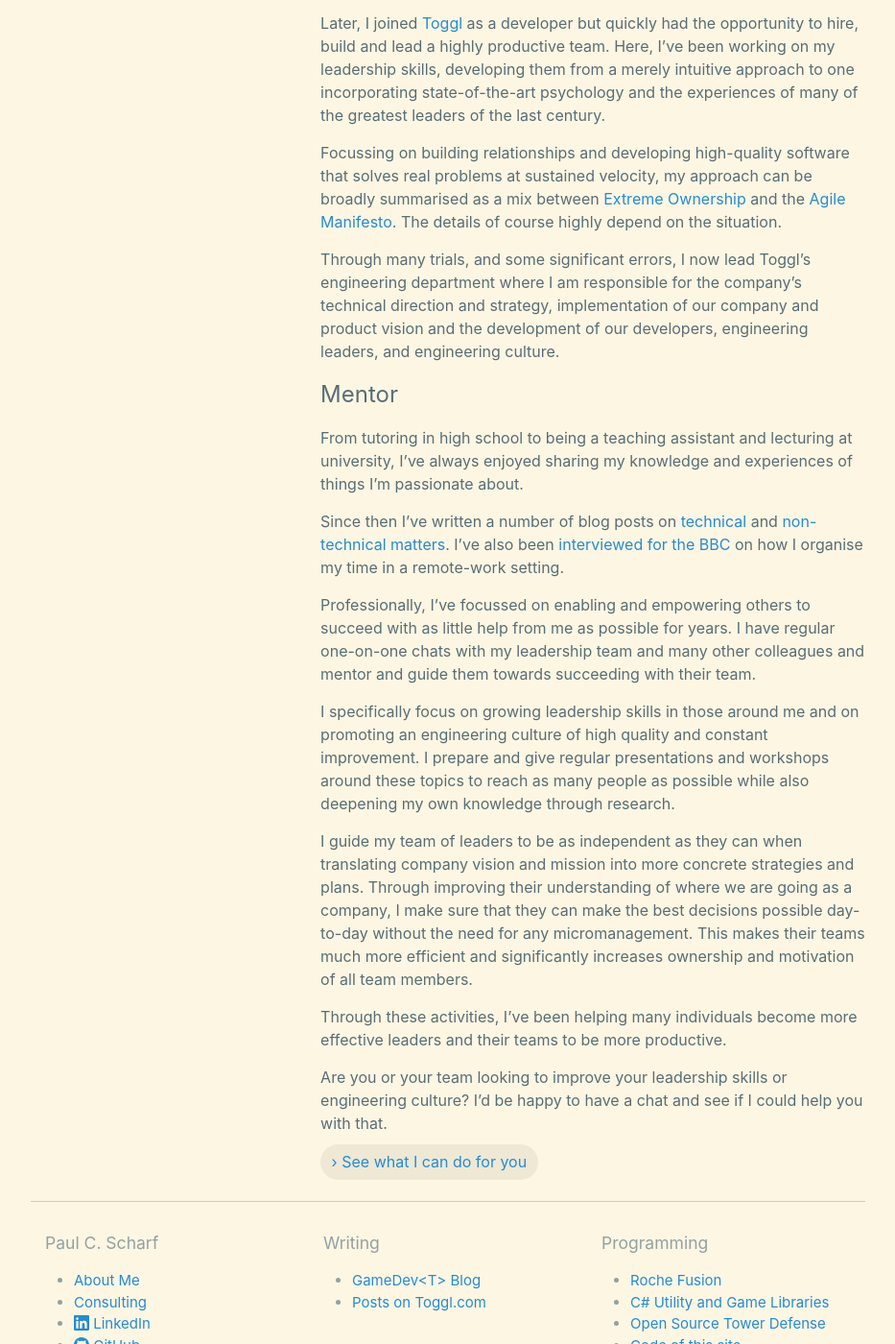
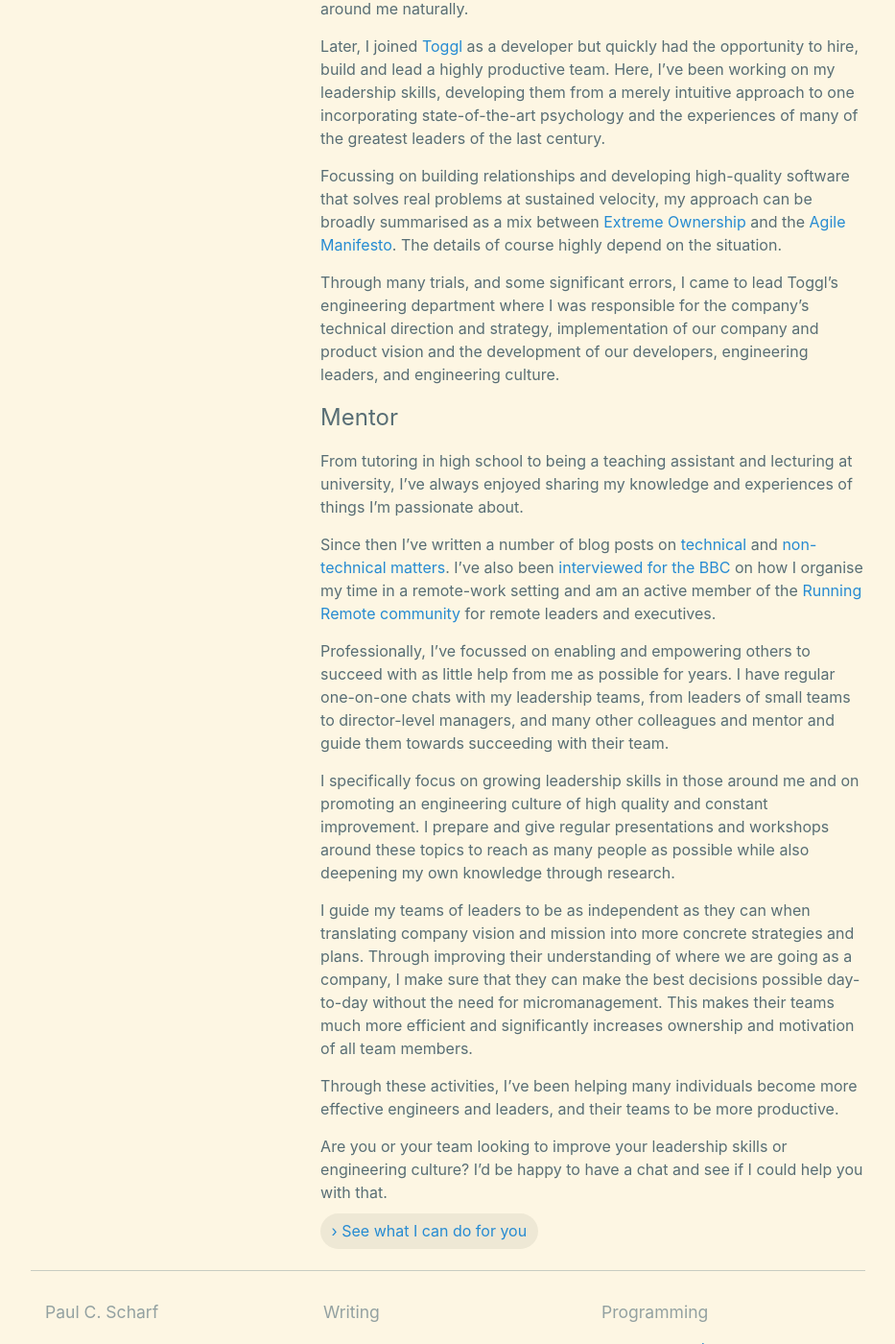
Before and after one commit to amulware/amulware.github.io, a Jekyll site: the page built from about.md, in a window 1280 px wide and 1400 px high, scrolled down 1315 px. Shown: the whole window at 96% size, without its empty margins (173-1106 px from the left). Built offline with Jekyll 4.4.1, drawn with Linux system fonts in a browser that asks for light colours; our own code applies the rules of GitHub Pages for plain Markdown files; some of the changed text lies outside the part shown.

Commit message:
Update about.md

```diff
--- a/about.md
+++ b/about.md
@@ -4,9 +4,9 @@ layout: page
 
 # About Me
 
-Hi, I'm Paul. Dad, programmer at heart, engineering leader by calling, and dungeon master during the night.
+Hi, I'm Paul. Dad out of love for people, programmer at heart, engineering leader by calling, and [dungeon master](https://en.wikipedia.org/wiki/Dungeon_Master "Dungeon what?") at night for my fondness of telling stories.
 
-I've lived in three different countries, hold degrees in computer science and mathematics and am passionate about the application of software engineering principles, leadership, remote work, mentoring and storytelling.
+I've lived in three different countries, hold degrees in computer science and mathematics and am passionate about the application of software engineering principles, leadership, remote work, design, mentoring and storytelling.
 
 When I'm not busy writing code or preparing for my next session of Dungeons & Dragons I spend my free time dabbling in physics, psychology, philosophy, and cooking.
 
@@ -34,22 +34,22 @@ Later, I joined [Toggl](https://toggl.com/mission/ "About Toggl") as a developer
 
 Focussing on building relationships and developing high-quality software that solves real problems at sustained velocity, my approach can be broadly summarised as a mix between [Extreme Ownership](https://www.amazon.com/Extreme-Ownership-U-S-Navy-SEALs/dp/1250067057 "Extreme Ownership on Amazon") and the [Agile Manifesto](https://agilemanifesto.org/ "The Agile Manifesto"). The details of course highly depend on the situation.
 
-Through many trials, and some significant errors, I now lead Toggl's engineering department where I am responsible for the company's technical direction and strategy, implementation of our company and product vision and the development of our developers, engineering leaders, and engineering culture.
+Through many trials, and some significant errors, I came to lead Toggl's engineering department where I was responsible for the company's technical direction and strategy, implementation of our company and product vision and the development of our developers, engineering leaders, and engineering culture.
 
 
 ## Mentor
 
 From tutoring in high school to being a teaching assistant and lecturing at university, I've always enjoyed sharing my knowledge and experiences of things I'm passionate about.
 
-Since then I've written a number of blog posts on [technical](https://genericgamedev.com/ "GameDev&lt;T&gt; blog") and [non-technical matters](https://toggl.com/blog/author/paul-scharf "My posts on toggl.com/blog"). I've also been [interviewed for the BBC](https://www.bbc.com/worklife/article/20210810-why-hyper-organisation-can-backfire "Why hyper-organisation can backfire - BBC Worklife") on how I organise my time in a remote-work setting.
+Since then I've written a number of blog posts on [technical](https://genericgamedev.com/ "GameDev&lt;T&gt; blog") and [non-technical matters](https://toggl.com/blog/author/paul-scharf "My posts on toggl.com/blog"). I've also been [interviewed for the BBC](https://www.bbc.com/worklife/article/20210810-why-hyper-organisation-can-backfire "Why hyper-organisation can backfire - BBC Worklife") on how I organise my time in a remote-work setting and am an active member of the [Running Remote community](http://runningremote.com/ "Running Remote") for remote leaders and executives.
 
-Professionally, I've focussed on enabling and empowering others to succeed with as little help from me as possible for years. I have regular one-on-one chats with my leadership team and many other colleagues and mentor and guide them towards succeeding with their team.
+Professionally, I've focussed on enabling and empowering others to succeed with as little help from me as possible for years. I have regular one-on-one chats with my leadership teams, from leaders of small teams to director-level managers, and many other colleagues and mentor and guide them towards succeeding with their team.
 
 I specifically focus on growing leadership skills in those around me and on promoting an engineering culture of high quality and constant improvement. I prepare and give regular presentations and workshops around these topics to reach as many people as possible while also deepening my own knowledge through research.
 
-I guide my team of leaders to be as independent as they can when translating company vision and mission into more concrete strategies and plans. Through improving their understanding of where we are going as a company, I make sure that they can make the best decisions possible day-to-day without the need for any micromanagement. This makes their teams much more efficient and significantly increases ownership and motivation of all team members.
+I guide my teams of leaders to be as independent as they can when translating company vision and mission into more concrete strategies and plans. Through improving their understanding of where we are going as a company, I make sure that they can make the best decisions possible day-to-day without the need for micromanagement. This makes their teams much more efficient and significantly increases ownership and motivation of all team members.
 
-Through these activities, I've been helping many individuals become more effective leaders and their teams to be more productive.
+Through these activities, I've been helping many individuals become more effective engineers and leaders, and their teams to be more productive.
 
 Are you or your team looking to improve your leadership skills or engineering culture? I'd be happy to have a chat and see if I could help you with that.
 
```
